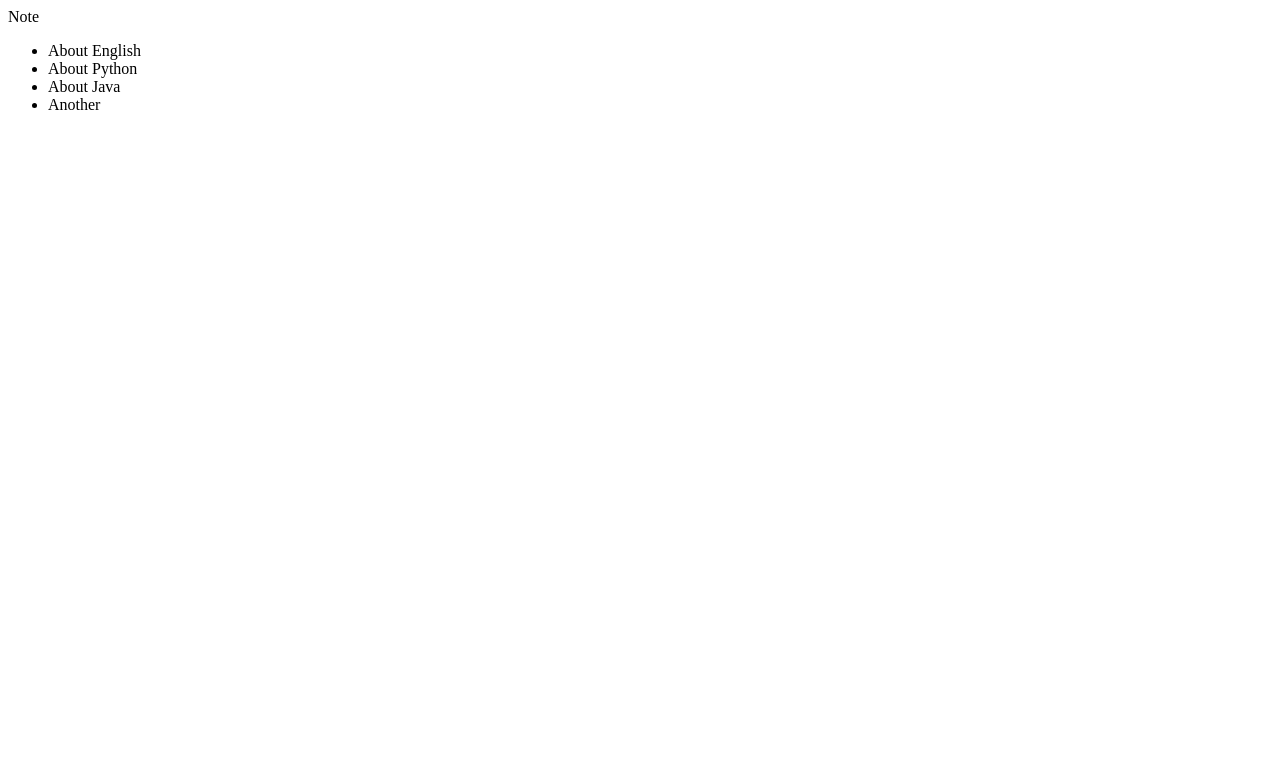
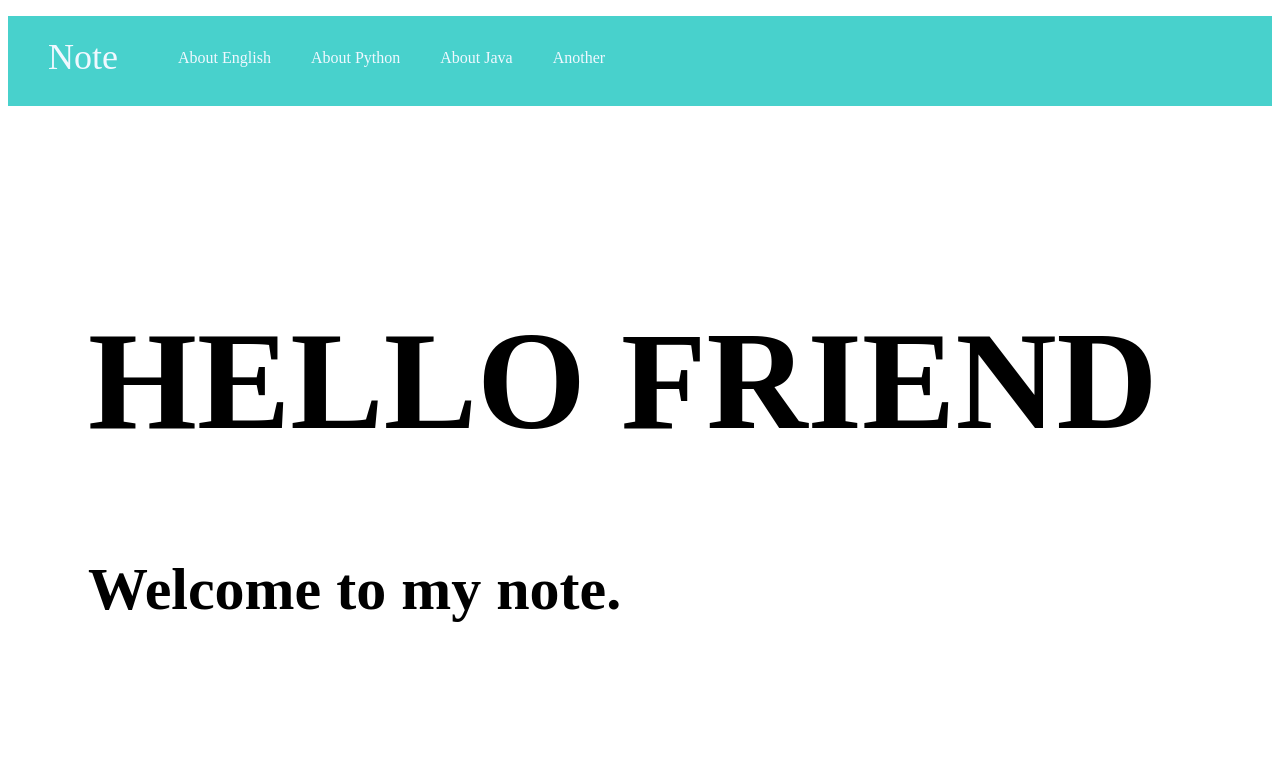
Before and after one commit to rijiuqiu/MyNote, a plain HTML site: page index.html in a window 1280 px wide. Drawn offline with Linux system fonts and the light colour scheme.

Commit message:
增加排版

```diff
--- a/index.html
+++ b/index.html
@@ -7,7 +7,7 @@
     </head>
     <body>
         <div class="header">
-            <div class="header-log">Note</div>
+            <div class="header-logo">Note</div>
             <div class="header-list">
                 <ul>
                     <li>About English</li>
@@ -18,6 +18,12 @@
             </div>
         </div>
 
+       <div class="main">
+           <div class="copy-container">
+            <h1>HELLO FRIEND<h1>
+            <h2>Welcome to my note.</h2>
+            </div>
+
 
 
 
--- a/stylesheet.css
+++ b/stylesheet.css
@@ -0,0 +1,36 @@
+body {
+    font-family: "Avenir Next";
+}
+
+li {
+    list-style: none;
+}
+
+.header {
+    background-color: mediumturquoise;
+    color:aliceblue;
+    height: 90px;
+}
+
+.header-logo {
+    float: left;
+    font-size: 36px;
+    padding: 20px 40px;
+}
+
+.header-list li {
+    float: left;
+    padding: 33px 20px;
+}
+
+.main {
+    padding: 100px 80px;
+}
+
+.copy-container h1 {
+    font-size: 140px;
+}
+
+.copy-container h2 {
+    font-size: 60px;
+}
```
